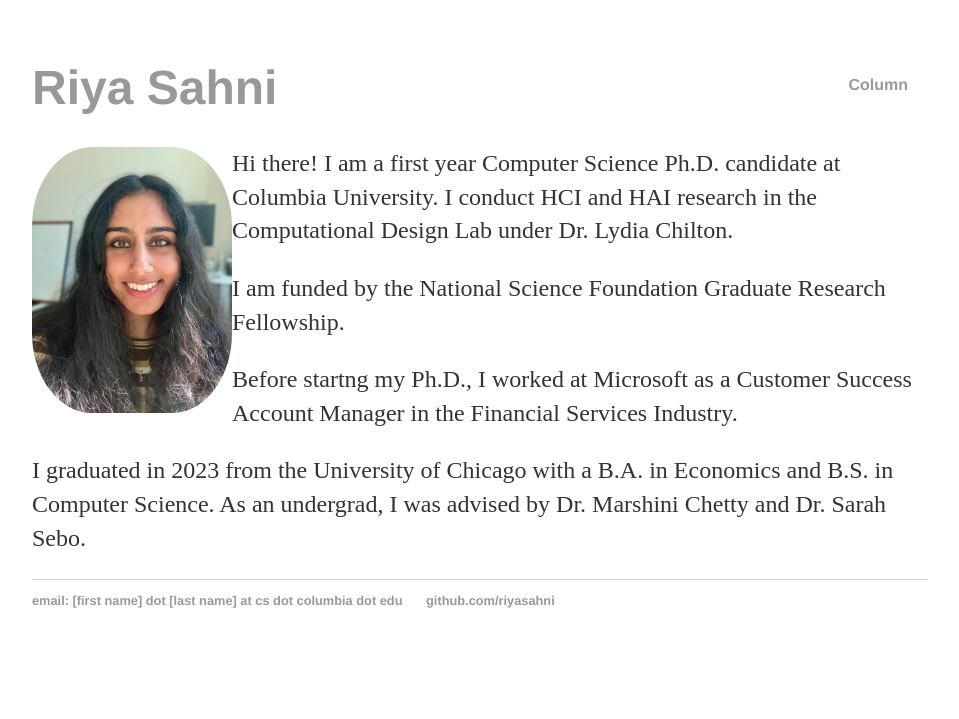
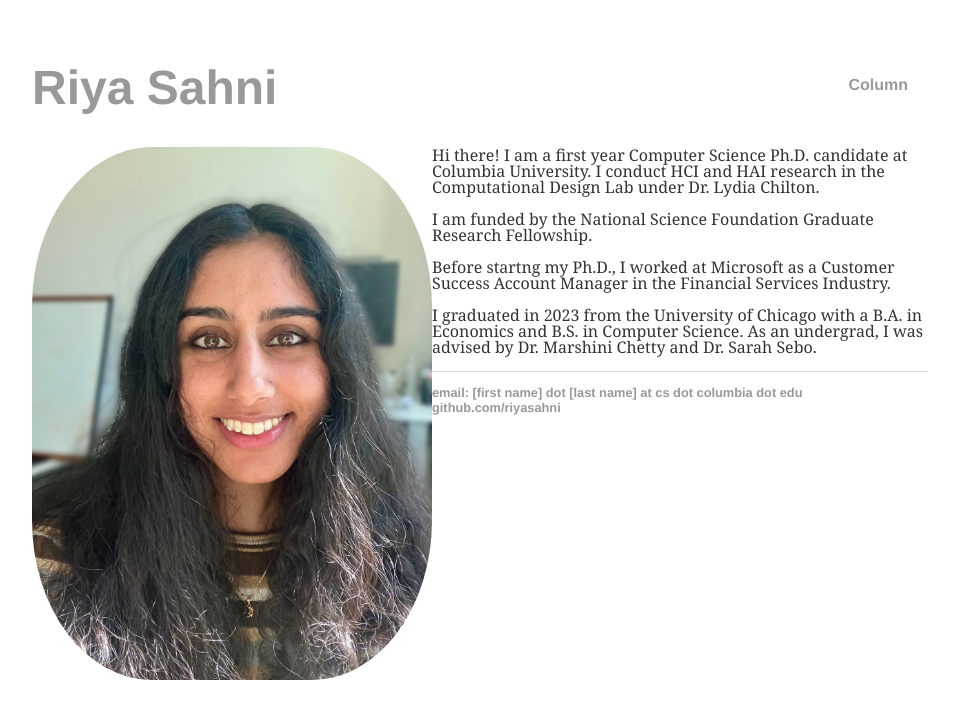
Before and after one commit to riyasahni/riyasahni.github.io, a Jekyll site: the page built from index.html, in a window 1280 px wide. Shown: the top 719 px of the page, without its empty margins (160-1119 px from the left). Built offline with Jekyll 4.4.1, drawn with Linux system fonts in a browser that asks for light colours.

Commit message:
:p playing around

```diff
--- a/css/main.css
+++ b/css/main.css
@@ -42,8 +42,9 @@ h1 {
     font-family:'Helvetica', 'Arial', 'Sans-Serif';
 }
 p {
-    font-size: 1.5em;
-    line-height: 1.4em;
+    font-size: 1em;
+    line-height: 1em;
+    font-family:'Georgia', 'Arial', 'Merriweather';
     color: #333;
 }
 footer {
--- a/index.html
+++ b/index.html
@@ -4,7 +4,7 @@ title: Riya Sahni
 ---
 <div class="blurb">
 	<p>
-		<img align: left src="img/image0.jpeg" alt="riya_sahni" style="width:200px" >
+		<img align: left src="img/image0.jpeg" alt="riya_sahni" style="width: 400px" hspace: 20 >
 	</p>
 	<p>Hi there! I am a first year Computer Science Ph.D. candidate at Columbia University. I conduct HCI and HAI research in the Computational Design Lab under Dr. Lydia Chilton.</p>
 	<p>I am funded by the National Science Foundation Graduate Research Fellowship.</p>
```
